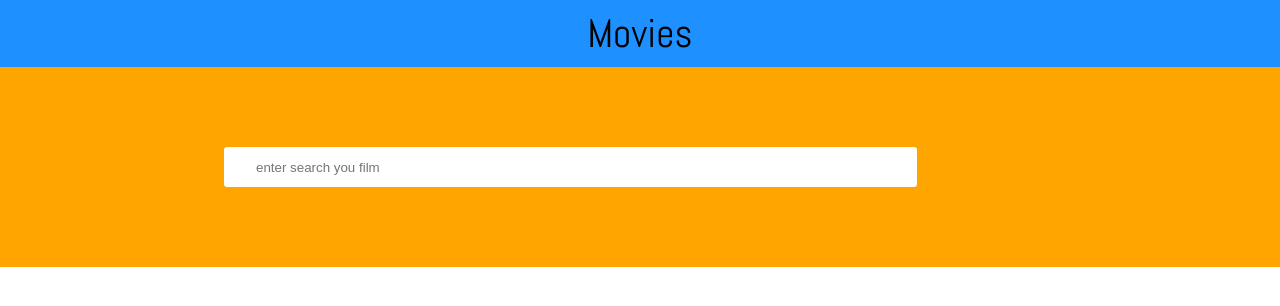
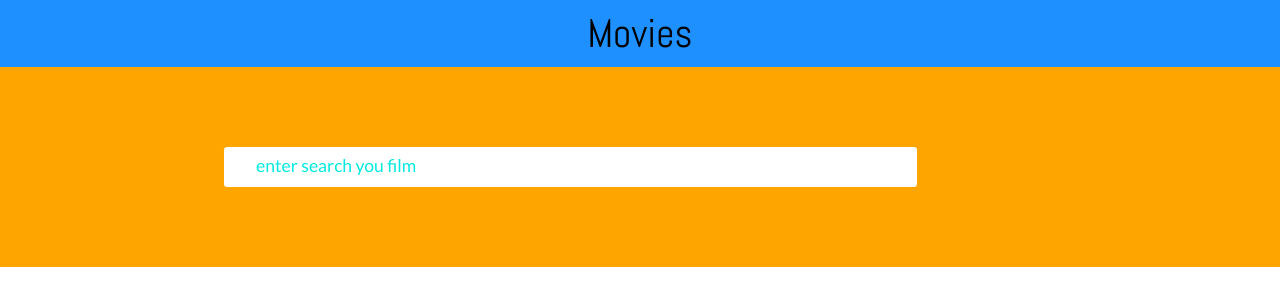
Before and after one commit to lucasaugustodeveloper/awesome-films, a React app: page / in a window 1280 px wide. Shown: the top 306 px of the page. Built offline with nearby package versions, Linux system fonts and the light colour scheme; no server answers; the HTML template or start-up script is replaced by a standard one.

Commit message:
adicionado estilizado o placeholder do input

```diff
--- a/src/assets/sass/index.scss
+++ b/src/assets/sass/index.scss
@@ -28,3 +28,12 @@ img {
     max-width: 100%;
     width: 100%;
 }
+
+::-webkit-input-placeholder {
+    font: {
+        family: 'Lato', sans-serif;
+        size: 1.1rem;
+    }
+
+    color: #00EAE2;
+}
```
